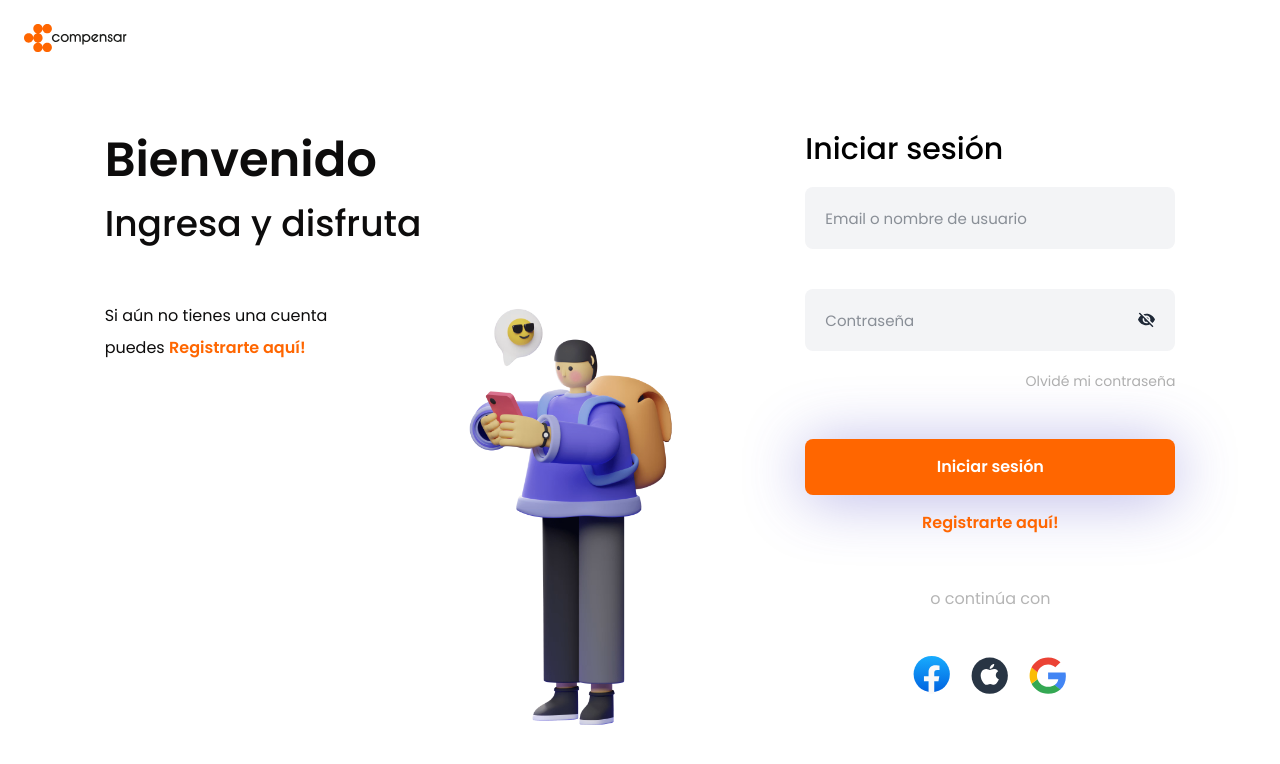
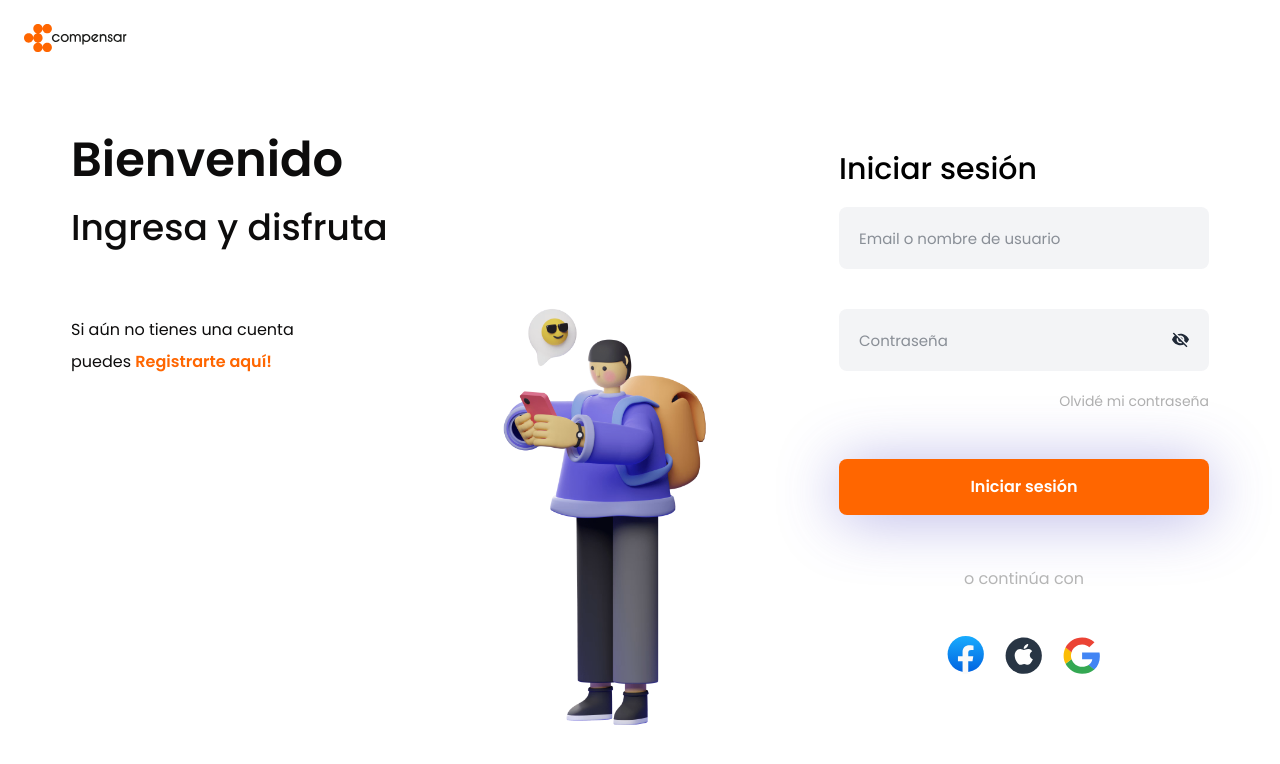
Before and after one commit to jerast/Compensar-Prueba, a React (Vite) app: page /login in a window 1280 px wide. Shown: the top 764 px of the page. Built offline with nearby package versions, Linux system fonts and the light colour scheme.

Commit message:
style: add login responsive desing

```diff
--- a/src/assets/styles/main.css
+++ b/src/assets/styles/main.css
@@ -13,60 +13,60 @@
   @apply p-6 absolute;
 }
 
-.login {
-  @apply flex flex-col lg:flex-row xl:gap-[5vw] place-content-center items-center h-screen overflow-hidden;
+.auth {
+  @apply flex flex-col lg:flex-row xl:gap-[5vw] place-content-center items-center py-20 lg:py-0 lg:h-screen lg:overflow-hidden;
 }
 
-.login-info {
+.auth-info {
   @apply flex text-black mt-[50px] lg:mt-[12%];
 }
-.login-info__title {
+.auth-info__title {
   @apply text-5xl font-semibold block;
 }
-.login-info__subtitle {
-  @apply hidden lg:block text-4xl font-medium mt-5;
+.auth-info__subtitle {
+  @apply hidden lg:block lg:w-96 text-4xl font-medium mt-5 h-[110px] leading-12;
 }
-.login-info__description {
+.auth-info__description {
   @apply hidden lg:inline text-base leading-8;
 }
-.login-info__link {
+.auth-info__link {
   @apply hidden lg:inline font-semibold text-compensar;
 }
-.login-info__img {
+.auth-info__img {
   @apply hidden lg:block w-64 lg:w-80 mt-28;
 }
 
-.login-form {
+.auth-form {
   @apply flex flex-col w-[370px];
 }
-.login-form__title {
+.auth-form__title {
   @apply font-medium mb-3 text-center text-2xl mt-7
 	lg:text-left lg:text-3xl lg:mb-0;
 }
-.login-form__input {
-  @apply relative block my-5;
+.auth-form__input {
+  @apply relative block;
 }
-.login-form__input input {
+.auth-form__input input {
   @apply text-[15px] text-asabache border-none rounded-lg px-5 w-full h-[62px] outline-compensar bg-gray;
 }
-.login-form__input button {
+.auth-form__input button {
   @apply absolute top-1/2 right-5 -translate-y-1/2;
 }
-.login-form__action {
+.auth-form__action {
   @apply text-sm text-[#B0B0B0] self-end;
 }
-.login-form__submit {
+.auth-form__submit {
   @apply bg-compensar text-white font-semibold rounded-lg py-3 mt-12  h-14 cursor-pointer shadow-[0px_4px_61px_0px_#4D47C366];
 }
-.login-form__span {
+.auth-form__span {
   @apply text-center text-[#B5B5B5] mt-13;
 }
-.login-form__link {
-	@apply text-compensar font-semibold self-center mt-4;
+.auth-form__link {
+	@apply text-compensar font-semibold self-center mt-4  lg:hidden;
 }
-.login-form__socials {
+.auth-form__socials {
   @apply flex justify-center gap-4 mt-11;
 }
-.login-form__socials button {
+.auth-form__socials button {
 	@apply cursor-pointer;
 }
--- a/src/pages/Login.tsx
+++ b/src/pages/Login.tsx
@@ -10,45 +10,45 @@ const Login = () => {
   return (
     <>
       <Header />
-      <main className="login">
-        <div className="login-info">
+      <main className="auth">
+        <div className="auth-info">
           <div>
-            <h1 className="login-info__title">Bienvenido</h1>
-            <span className="login-info__subtitle mb-14">Ingresa y disfruta</span>
-            <span className="login-info__description">
+            <h1 className="auth-info__title">Bienvenido</h1>
+            <span className="auth-info__subtitle">Ingresa y disfruta</span>
+            <span className="auth-info__description">
               Si aún no tienes una cuenta
               <br />
               puedes{' '}
             </span>
-            <Link className="login-info__link" to="/signup">
+            <Link className="auth-info__link" to="/signup">
               Registrarte aquí!
             </Link>
           </div>
-          <img className="login-info__img" src={LoginImage} aria-hidden />
+          <img className="auth-info__img" src={LoginImage} aria-hidden />
         </div>
 
-        <form className="login-form">
-          <h2 className="login-form__title">Iniciar sesión</h2>
-          <label className="login-form__input">
+        <form className="auth-form">
+          <h2 className="auth-form__title">Iniciar sesión</h2>
+          <label className="auth-form__input my-5">
             <input type="text" placeholder="Email o nombre de usuario" />
           </label>
-          <label className="login-form__input">
+          <label className="auth-form__input my-5">
             <input type="password" placeholder="Contraseña" />
             <button type="button">
               <EyeIcon />
             </button>
           </label>
-          <button className="login-form__action" type="button">
+          <button className="auth-form__action" type="button">
             Olvidé mi contraseña
           </button>
-          <button className="login-form__submit" type="submit">
+          <button className="auth-form__submit" type="submit">
             Iniciar sesión
           </button>
-          <Link className="login-form__link" to="/signup">
+          <Link className="auth-form__link" to="/signup">
             Registrarte aquí!
           </Link>
-          <span className="login-form__span">o continúa con</span>
-          <div className="login-form__socials">
+          <span className="auth-form__span">o continúa con</span>
+          <div className="auth-form__socials">
             <button type="button">
               <FBIcon />
             </button>
```
